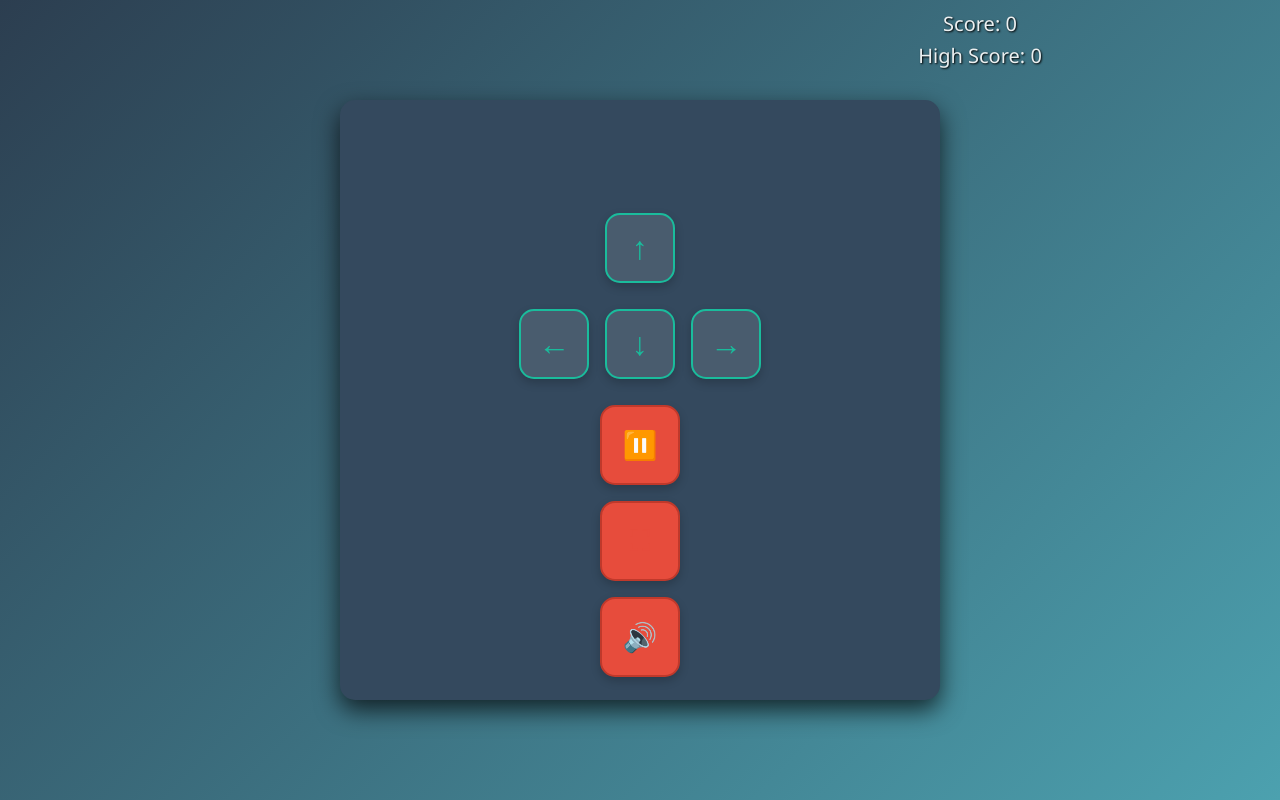
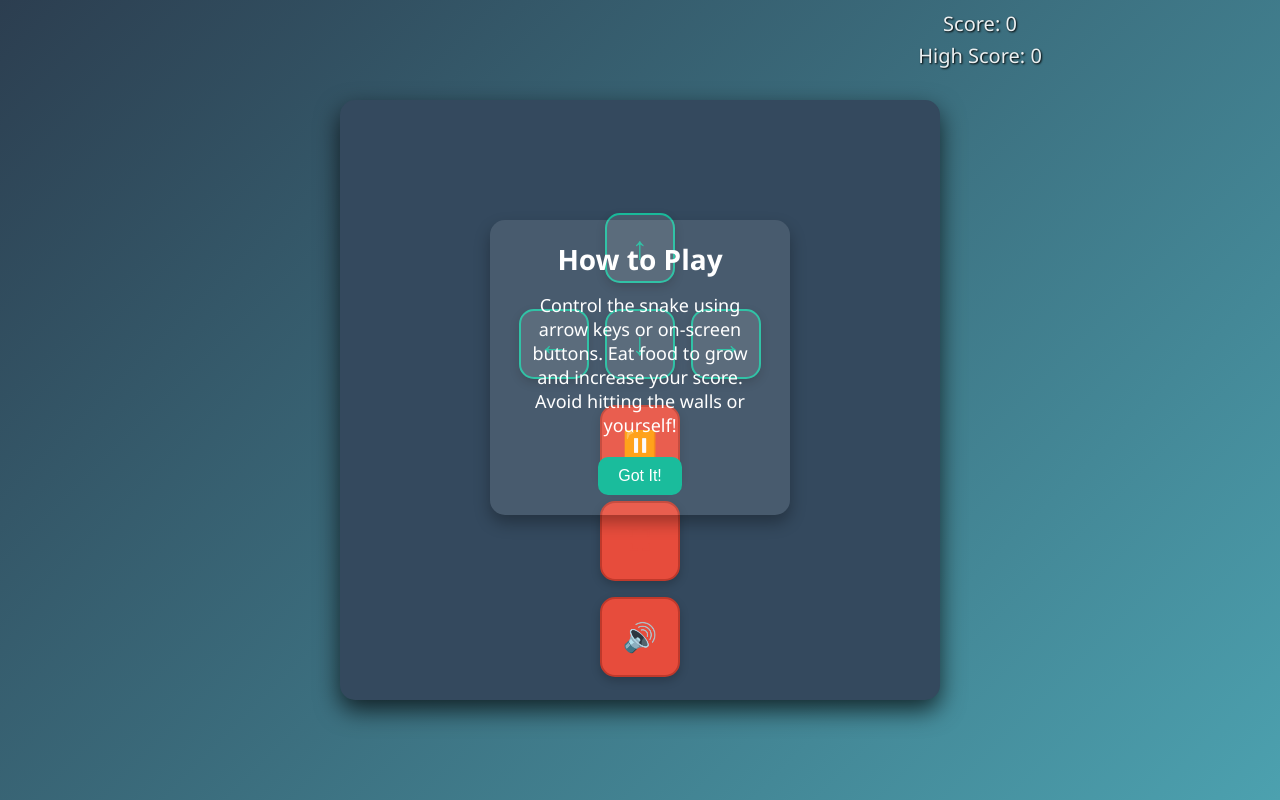
Before and after one commit to danielh4t/adder, a plain HTML site: page index.html in a window 1280 px wide. Shown: the top 800 px of the page. Drawn offline with Linux system fonts and the light colour scheme.

Commit message:
snake game - enhanced user interface

```diff
--- a/index.html
+++ b/index.html
@@ -4,7 +4,7 @@
 <head>
     <meta charset="UTF-8">
     <meta name="viewport" content="width=device-width, initial-scale=1.0">
-    <title>Snake Game - Performance Optimized</title>
+    <title>Snake Game - Enhanced User Interface</title>
     <style>
         :root {
             --game-background: #34495e;
@@ -28,6 +28,8 @@
             --transition-duration: 0.3s;
             --font-family: 'Segoe UI', Tahoma, Geneva, Verdana, sans-serif;
             --animation-duration: 0.5s;
+            --modal-background: rgba(255, 255, 255, 0.1);
+            --modal-text: #ffffff;
         }
 
         * {
@@ -284,14 +286,66 @@
         .new-high-score {
             animation: highlight 1s;
         }
+
+        /* Modal Styles */
+        .modal {
+            position: absolute;
+            top: 20%;
+            left: 50%;
+            transform: translate(-50%, 0);
+            background: var(--modal-background);
+            padding: 20px 40px;
+            border-radius: 15px;
+            text-align: center;
+            color: var(--modal-text);
+            display: none;
+            z-index: 3;
+            box-shadow: 0 8px 16px rgba(0, 0, 0, 0.3);
+            animation: fadeIn 0.5s forwards;
+        }
+
+        .modal.active {
+            display: block;
+        }
+
+        .modal h2 {
+            margin-bottom: 15px;
+            font-size: 28px;
+        }
+
+        .modal p {
+            margin-bottom: 20px;
+            font-size: 18px;
+        }
+
+        .modal button {
+            padding: 10px 20px;
+            background: var(--button-bg);
+            border: none;
+            border-radius: 10px;
+            color: #fff;
+            font-size: 16px;
+            cursor: pointer;
+            transition: background var(--transition-duration) ease, transform 0.2s ease;
+        }
+
+        .modal button:hover {
+            background: var(--button-hover-bg);
+            transform: translateY(-2px);
+        }
+
+        .modal button:active {
+            background: var(--button-active-bg);
+            transform: scale(0.95);
+        }
     </style>
 </head>
 
 <body>
     <div>
-        <audio id="bgm" src="https://example.com/background-music.mp3" loop preload="auto"></audio>
-        <audio id="eatSound" src="https://example.com/eat-sound.mp3" preload="auto"></audio>
-        <audio id="gameOverSound" src="https://example.com/game-over-sound.mp3" preload="auto"></audio>
+        <audio id="bgm" src="https://cdn.pixabay.com/download/audio/2023/03/15/audio_8e48699e2f.mp3?filename=background-music-115572.mp3" loop preload="auto"></audio>
+        <audio id="eatSound" src="https://cdn.pixabay.com/download/audio/2022/03/15/audio_bc1a7e80e3.mp3?filename=eating-sound-179445.mp3" preload="auto"></audio>
+        <audio id="gameOverSound" src="https://cdn.pixabay.com/download/audio/2022/12/10/audio_d8a1d5d7e4.mp3?filename=game-over-sound-153943.mp3" preload="auto"></audio>
         <div class="score-container">
             <div id="score" class="score">Score: 0</div>
             <div id="highScore" class="score">High Score: 0</div>
@@ -318,6 +372,11 @@
                 <button class="control-button fullscreen-button" id="fullscreenButton">⛶</button>
                 <button class="control-button sound-button" id="soundButton">🔊</button>
             </div>
+            <div class="modal" id="instructionsModal">
+                <h2>How to Play</h2>
+                <p>Control the snake using arrow keys or on-screen buttons. Eat food to grow and increase your score. Avoid hitting the walls or yourself!</p>
+                <button id="closeModalButton">Got It!</button>
+            </div>
         </div>
     </div>
     <script>
@@ -339,6 +398,8 @@
                 gameContainer: document.getElementById('gameContainer'),
                 gameCanvas: document.getElementById('gameCanvas'),
                 controls: document.getElementById('controls'),
+                instructionsModal: document.getElementById('instructionsModal'),
+                closeModalButton: document.getElementById('closeModalButton'),
             };
 
             function debounce(func, wait) {
@@ -610,12 +671,15 @@
 
                 setupAudio() {
                     Elements.bgm.volume = 0.5;
-                    Elements.bgm.play();
+                    Elements.bgm.play().catch(() => {
+                        // User interaction required to play audio
+                    });
                 }
 
                 hideElements() {
                     Elements.gameOver.style.display = 'none';
                     Elements.startScreen.style.display = 'none';
+                    Elements.instructionsModal.classList.add('active');
                 }
 
                 bindEvents() {
@@ -624,6 +688,7 @@
                     Elements.gameContainer.addEventListener('touchend', this.handleTouchEnd.bind(this), false);
                     Elements.restartButton.addEventListener('click', this.restart.bind(this));
                     Elements.startButton.addEventListener('click', this.start.bind(this));
+                    Elements.closeModalButton.addEventListener('click', this.closeModal.bind(this));
                     Elements.controlButtons.forEach(button => {
                         button.addEventListener('click', () => {
                             const direction = button.getAttribute('data-direction');
@@ -742,6 +807,12 @@
                 start() {
                     this.reset();
                     Elements.startScreen.style.display = 'none';
+                    this.instructionsModal.classList.remove('active');
+                    this.gameLoop = requestAnimationFrame(this.gameCycle.bind(this));
+                }
+
+                closeModal() {
+                    Elements.instructionsModal.classList.remove('active');
                     this.gameLoop = requestAnimationFrame(this.gameCycle.bind(this));
                 }
 
```
